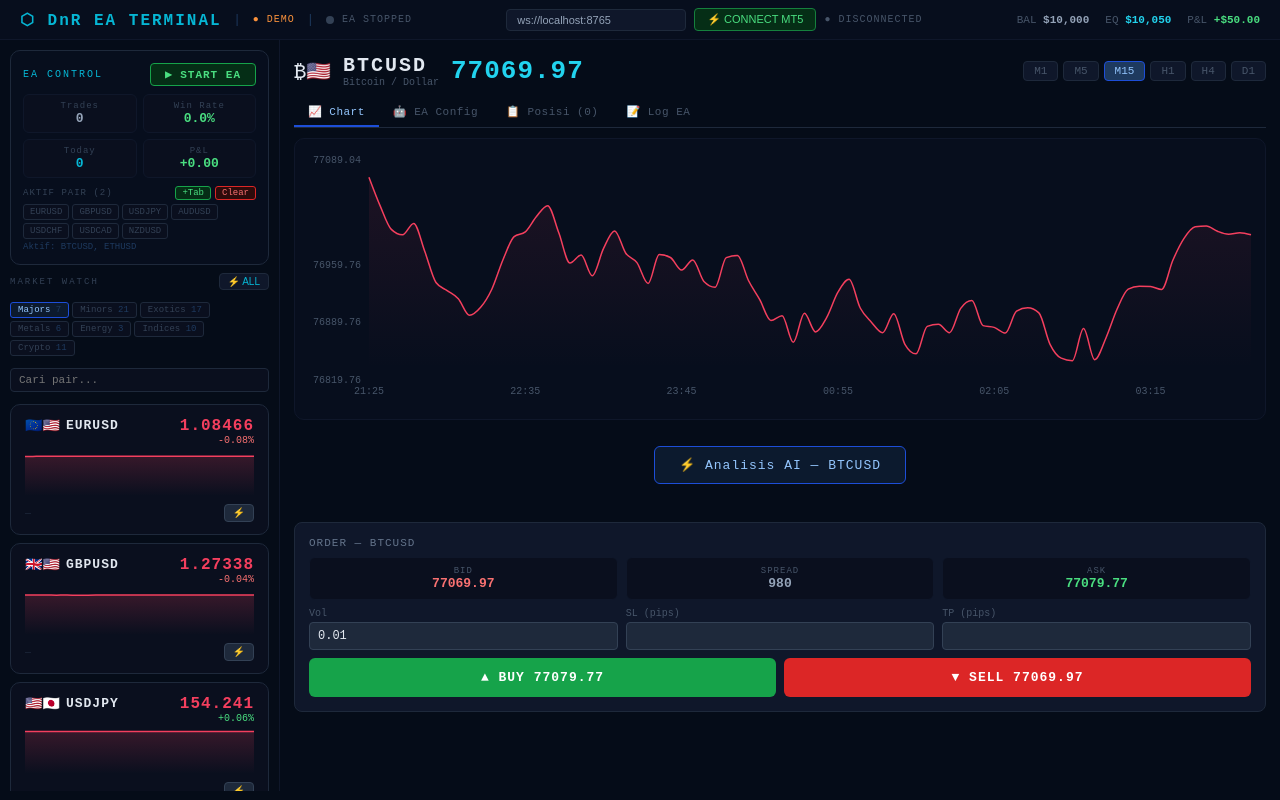
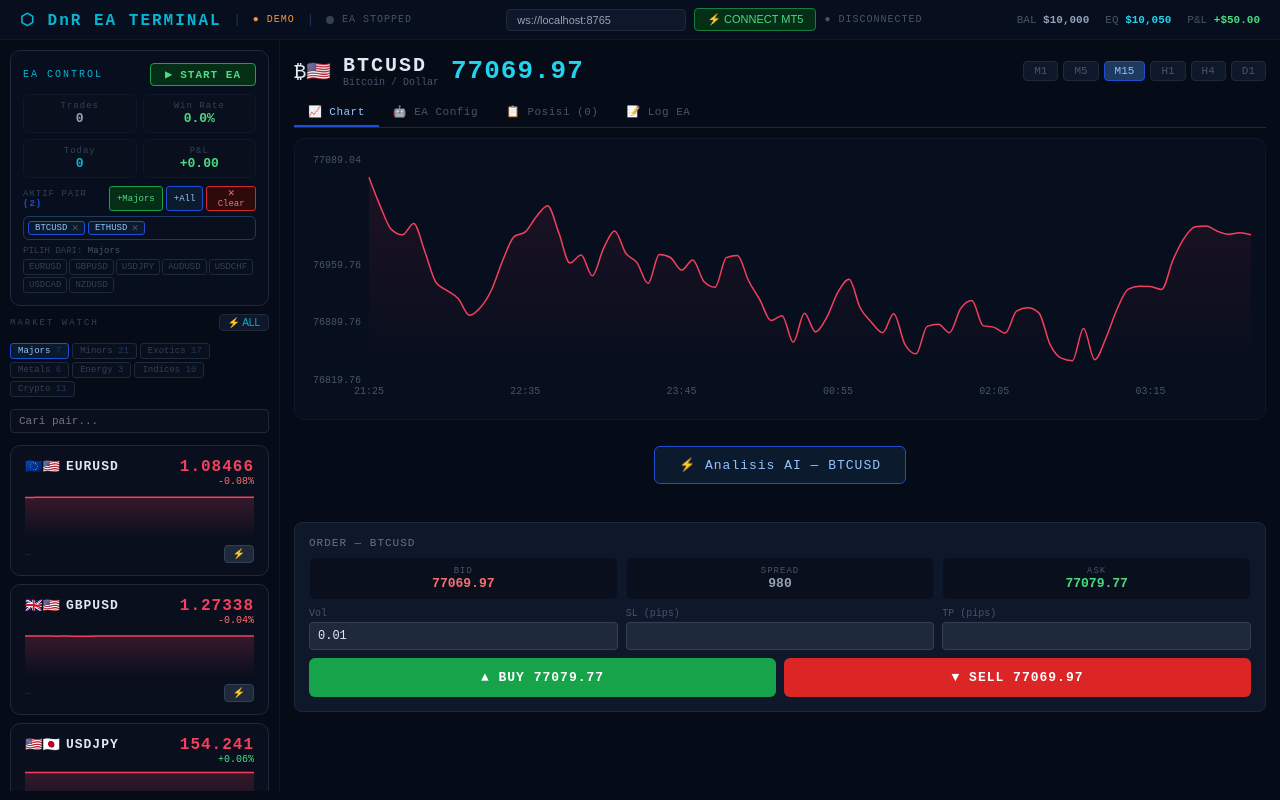
Before and after one commit to dnrea2026/LiveAI, a React (Vite) app: page / in a window 1280 px wide. Built offline with nearby package versions, Linux system fonts and the light colour scheme.

Commit message:
Update App.jsx

```diff
--- a/src/App.jsx
+++ b/src/App.jsx
@@ -620,7 +620,7 @@ function PositionsTable({ positions, onClose }) {
 }
 
 // EA LOG TAB (full featured)
-function EALogTab({ logs, setLogs, eaRunning, eaConfig, positions, eaStats, account }) {
+function EALogTab({ logs, setLogs, eaRunning, eaConfig, positions, eaStats, account, onClearAll }) {
   const [countdown, setCountdown] = useState(0);
   const [scanCount, setScanCount] = useState(0);
   const timerRef = useRef(null);
@@ -659,6 +659,7 @@ function EALogTab({ logs, setLogs, eaRunning, eaConfig, positions, eaStats, acco
           </div>
           <div style={{display:"flex",gap:8}}>
             <button onClick={()=>setLogs([])} style={{background:"#0f172a",border:"1px solid #1e293b",color:"#475569",padding:"3px 10px",borderRadius:4,cursor:"pointer",fontSize:10,fontFamily:"monospace"}}>🗑 Clear Log</button>
+            <button onClick={onClearAll} style={{background:"#2d0b0b",border:"1px solid #7f1d1d",color:"#f87171",padding:"3px 10px",borderRadius:4,cursor:"pointer",fontSize:10,fontFamily:"monospace"}}>⚠ Reset Semua</button>
             <span style={{color:"#475569",fontSize:10,fontFamily:"monospace",alignSelf:"center"}}>{logs.length} entries</span>
           </div>
         </div>
@@ -702,32 +703,56 @@ function EALogTab({ logs, setLogs, eaRunning, eaConfig, positions, eaStats, acco
   );
 }
 
+// ===================== PERSISTENCE HELPERS =====================
+function loadLS(key, fallback) {
+  try { const v = localStorage.getItem(key); return v ? JSON.parse(v) : fallback; } catch { return fallback; }
+}
+function saveLS(key, val) {
+  try { localStorage.setItem(key, JSON.stringify(val)); } catch {}
+}
+
 // ===================== MAIN APP =====================
 export default function App() {
-  const [wsUrl, setWsUrl] = useState("ws://localhost:8765");
+  const [wsUrl, setWsUrl] = useState(() => loadLS("dnr_wsUrl", "ws://localhost:8765"));
   const [wsStatus, setWsStatus] = useState("disconnected");
   const [demoMode, setDemoMode] = useState(true);
   const [ticks, setTicks] = useState({});
   const [candles, setCandles] = useState({});
-  const [positions, setPositions] = useState([]);
-  const [account, setAccount] = useState(null);
-  const [selected, setSelected] = useState("BTCUSD");
-  const [timeframe, setTimeframe] = useState("M15");
-  const [analyses, setAnalyses] = useState({});
+
+  // ---- PERSISTED STATE ----
+  const [positions, setPositions] = useState(() => loadLS("dnr_positions", []));
+  const [account, setAccount] = useState(() => loadLS("dnr_account", null));
+  const [selected, setSelected] = useState(() => loadLS("dnr_selected", "BTCUSD"));
+  const [timeframe, setTimeframe] = useState(() => loadLS("dnr_timeframe", "M15"));
+  const [eaLogs, setEaLogs] = useState(() => loadLS("dnr_eaLogs", []));
+  const [eaStats, setEaStats] = useState(() => loadLS("dnr_eaStats", { totalTrades:0, winTrades:0, lossTrades:0, totalPnL:0, todayTrades:0 }));
+  const [eaConfig, setEaConfig] = useState(() => loadLS("dnr_eaConfig", {
+    defaultSL: 200, defaultTP: 500, maxLot: 0.5, defaultLot: 0.1,
+    maxDailyLoss: 500, maxOpenTrades: 3, minConfidence: "MEDIUM",
+    mtfFilter: "OFF", autoInterval: 60000
+  }));
+  const [activeEAPairs, setActiveEAPairs] = useState(() => loadLS("dnr_activeEAPairs", ["BTCUSD","ETHUSD"]));
+  const [analyses, setAnalyses] = useState(() => loadLS("dnr_analyses", {}));
+  // ---- END PERSISTED STATE ----
+
   const [mtfData, setMtfData] = useState({});
   const [analyzing, setAnalyzing] = useState({});
   const [tab, setTab] = useState("chart");
-  const [eaRunning, setEaRunning] = useState(false);
-  const [eaLogs, setEaLogs] = useState([]);
-  const [eaStats, setEaStats] = useState({ totalTrades:0, winTrades:0, lossTrades:0, totalPnL:0, todayTrades:0 });
-  const [eaConfig, setEaConfig] = useState({
-    defaultSL: 200, defaultTP: 500, maxLot: 0.5, defaultLot: 0.1,
-    maxDailyLoss: 500, maxOpenTrades: 3, minConfidence: "MEDIUM",
-    mtfFilter: "OFF", autoInterval: 60000
-  });
-  const [activeEAPairs, setActiveEAPairs] = useState(["BTCUSD","ETHUSD"]);
+  const [eaRunning, setEaRunning] = useState(false);  // EA tidak auto-start saat refresh (safety)
   const [pairCategory, setPairCategory] = useState("Majors");
   const [pairSearch, setPairSearch] = useState("");
+
+  // Auto-save to localStorage whenever these states change
+  useEffect(() => { saveLS("dnr_positions",    positions);    }, [positions]);
+  useEffect(() => { saveLS("dnr_account",      account);      }, [account]);
+  useEffect(() => { saveLS("dnr_selected",     selected);     }, [selected]);
+  useEffect(() => { saveLS("dnr_timeframe",    timeframe);    }, [timeframe]);
+  useEffect(() => { saveLS("dnr_eaLogs",       eaLogs.slice(-500)); }, [eaLogs]);
+  useEffect(() => { saveLS("dnr_eaStats",      eaStats);      }, [eaStats]);
+  useEffect(() => { saveLS("dnr_eaConfig",     eaConfig);     }, [eaConfig]);
+  useEffect(() => { saveLS("dnr_activeEAPairs",activeEAPairs);}, [activeEAPairs]);
+  useEffect(() => { saveLS("dnr_analyses",     analyses);     }, [analyses]);
+  useEffect(() => { saveLS("dnr_wsUrl",        wsUrl);        }, [wsUrl]);
 
   const wsRef = useRef(null);
   const demoInterval = useRef(null);
@@ -735,8 +760,27 @@ export default function App() {
 
   const addLog = useCallback((type, msg) => {
     const time = new Date().toTimeString().slice(0,8);
-    setEaLogs(prev => [...prev.slice(-200), { type, msg, time }]);
+    setEaLogs(prev => [...prev.slice(-499), { type, msg, time }]);
   }, []);
+
+  // On first mount: log session restore
+  useEffect(() => {
+    const savedPos  = loadLS("dnr_positions", []);
+    const savedLogs = loadLS("dnr_eaLogs", []);
+    const now = new Date().toLocaleString("id-ID");
+    if (savedLogs.length > 0 || savedPos.length > 0) {
+      addLog("SYSTEM", `🔄 SESSION DIPULIHKAN [${now}] — ${savedPos.length} posisi | ${savedLogs.length} log entries sebelumnya`);
+    } else {
+      addLog("SYSTEM", `🚀 DnR EA Terminal dimulai [${now}]`);
+    }
+  // eslint-disable-next-line
+  }, []);
+
+  const clearAllData = () => {
+    ["dnr_positions","dnr_account","dnr_eaLogs","dnr_eaStats","dnr_analyses"].forEach(k => localStorage.removeItem(k));
+    setPositions([]); setEaLogs([]); setEaStats({ totalTrades:0, winTrades:0, lossTrades:0, totalPnL:0, todayTrades:0 }); setAnalyses({});
+    addLog("SYSTEM", "🗑 Semua data lokal dihapus");
+  };
 
   const startDemo = useCallback(() => {
     setDemoMode(true);
@@ -744,7 +788,10 @@ export default function App() {
     PAIRS.forEach(p => { initCandles[p] = generateMockCandles(p, 80); initTicks[p] = generateMockTick(p, null); });
     setCandles(initCandles);
     setTicks(initTicks);
-    setAccount({ balance:10000, equity:10050, free_margin:9500, profit:50, leverage:100, currency:"USD" });
+    // Hanya set account default jika belum ada account tersimpan
+    if (!loadLS("dnr_account", null)) {
+      setAccount({ balance:10000, equity:10050, free_margin:9500, profit:50, leverage:100, currency:"USD" });
+    }
     if (demoInterval.current) clearInterval(demoInterval.current);
     demoInterval.current = setInterval(() => {
       setTicks(prev => { const next={}; PAIRS.forEach(p => { next[p]=generateMockTick(p, prev[p]); }); return next; });
@@ -1058,24 +1105,50 @@ export default function App() {
                 </div>
               ))}
             </div>
-            {/* Active Pairs */}
+            {/* Active Pairs — GLOBAL MULTI-CATEGORY */}
             <div style={{marginTop:8}}>
-              <div style={{display:"flex",justifyContent:"space-between",alignItems:"center",marginBottom:4}}>
-                <span style={{color:"#334155",fontSize:9,letterSpacing:1}}>AKTIF PAIR ({activeEAPairs.length})</span>
-                <div style={{display:"flex",gap:4}}>
-                  <button onClick={()=>setActiveEAPairs(PAIR_CATEGORIES[pairCategory]||[])} style={{background:"#052e16",border:"1px solid #16a34a",color:"#4ade80",padding:"1px 6px",borderRadius:3,cursor:"pointer",fontSize:9,fontFamily:"monospace"}}>+Tab</button>
-                  <button onClick={()=>setActiveEAPairs([])} style={{background:"#2d0b0b",border:"1px solid #dc2626",color:"#f87171",padding:"1px 6px",borderRadius:3,cursor:"pointer",fontSize:9,fontFamily:"monospace"}}>Clear</button>
+              <div style={{display:"flex",justifyContent:"space-between",alignItems:"center",marginBottom:5}}>
+                <span style={{color:"#334155",fontSize:9,letterSpacing:1}}>AKTIF PAIR <span style={{color:"#1d4ed8",fontWeight:700}}>({activeEAPairs.length})</span></span>
+                <div style={{display:"flex",gap:3}}>
+                  <button
+                    title={`Tambah semua ${pairCategory} ke aktif`}
+                    onClick={()=>setActiveEAPairs(prev=>[...new Set([...prev,...(PAIR_CATEGORIES[pairCategory]||[])])])}
+                    style={{background:"#052e16",border:"1px solid #16a34a",color:"#4ade80",padding:"1px 7px",borderRadius:3,cursor:"pointer",fontSize:9,fontFamily:"monospace"}}>
+                    +{pairCategory}
+                  </button>
+                  <button onClick={()=>setActiveEAPairs(PAIRS)} style={{background:"#0c1a2e",border:"1px solid #1d4ed8",color:"#93c5fd",padding:"1px 7px",borderRadius:3,cursor:"pointer",fontSize:9,fontFamily:"monospace"}}>+All</button>
+                  <button onClick={()=>setActiveEAPairs([])} style={{background:"#2d0b0b",border:"1px solid #dc2626",color:"#f87171",padding:"1px 7px",borderRadius:3,cursor:"pointer",fontSize:9,fontFamily:"monospace"}}>✕ Clear</button>
                 </div>
               </div>
-              <div style={{display:"flex",flexWrap:"wrap",gap:3,maxHeight:80,overflowY:"auto"}}>
-                {(PAIR_CATEGORIES[pairCategory]||PAIRS).map(p=>(
-                  <button key={p} onClick={()=>setActiveEAPairs(prev=>prev.includes(p)?prev.filter(x=>x!==p):[...prev,p])}
-                    style={{background:activeEAPairs.includes(p)?"#0c1a2e":"#0a0f1e",border:`1px solid ${activeEAPairs.includes(p)?"#1d4ed8":"#1e293b"}`,color:activeEAPairs.includes(p)?"#93c5fd":"#334155",padding:"2px 6px",borderRadius:3,cursor:"pointer",fontSize:9,fontFamily:"monospace"}}>
-                    {p}
-                  </button>
-                ))}
+
+              {/* Selected chips — tampil semua pair aktif dari semua kategori */}
+              {activeEAPairs.length > 0 ? (
+                <div style={{display:"flex",flexWrap:"wrap",gap:3,maxHeight:72,overflowY:"auto",marginBottom:6,padding:"4px",background:"#0a0f1e",borderRadius:6,border:"1px solid #1e3a5f"}}>
+                  {activeEAPairs.map(p=>(
+                    <span key={p} style={{display:"inline-flex",alignItems:"center",gap:3,background:"#0c1a2e",border:"1px solid #1d4ed8",color:"#93c5fd",padding:"1px 4px 1px 6px",borderRadius:3,fontSize:9,fontFamily:"monospace"}}>
+                      {p}
+                      <button onClick={()=>setActiveEAPairs(prev=>prev.filter(x=>x!==p))} style={{background:"none",border:"none",color:"#475569",cursor:"pointer",fontSize:9,padding:"0 1px",lineHeight:1}}>✕</button>
+                    </span>
+                  ))}
+                </div>
+              ) : (
+                <div style={{color:"#1e293b",fontSize:9,fontFamily:"monospace",marginBottom:6,padding:"6px",background:"#0a0f1e",borderRadius:6,textAlign:"center"}}>Belum ada pair dipilih</div>
+              )}
+
+              {/* Pair picker per kategori — additive toggle */}
+              <div style={{fontSize:9,color:"#334155",marginBottom:3,fontFamily:"monospace"}}>PILIH DARI: <span style={{color:"#475569"}}>{pairCategory}</span></div>
+              <div style={{display:"flex",flexWrap:"wrap",gap:2}}>
+                {(PAIR_CATEGORIES[pairCategory]||[]).map(p=>{
+                  const isActive = activeEAPairs.includes(p);
+                  return (
+                    <button key={p}
+                      onClick={()=>setActiveEAPairs(prev=>isActive?prev.filter(x=>x!==p):[...prev,p])}
+                      style={{background:isActive?"#0c1a2e":"#070e1d",border:`1px solid ${isActive?"#1d4ed8":"#1e293b"}`,color:isActive?"#93c5fd":"#334155",padding:"2px 5px",borderRadius:3,cursor:"pointer",fontSize:9,fontFamily:"monospace",position:"relative"}}>
+                      {isActive && <span style={{marginRight:2,color:"#4ade80"}}>✓</span>}{p}
+                    </button>
+                  );
+                })}
               </div>
-              {activeEAPairs.length>0 && <div style={{color:"#1e3a5f",fontSize:9,marginTop:3,fontFamily:"monospace"}}>Aktif: {activeEAPairs.join(", ")}</div>}
             </div>
           </div>
 
@@ -1231,7 +1304,7 @@ export default function App() {
 
           {/* LOG TAB */}
           {tab==="log" && (
-            <EALogTab logs={eaLogs} setLogs={setEaLogs} eaRunning={eaRunning} eaConfig={eaConfig} positions={positions} eaStats={eaStats} account={account}/>
+            <EALogTab logs={eaLogs} setLogs={setEaLogs} eaRunning={eaRunning} eaConfig={eaConfig} positions={positions} eaStats={eaStats} account={account} onClearAll={clearAllData}/>
           )}
         </div>
       </div>
```
